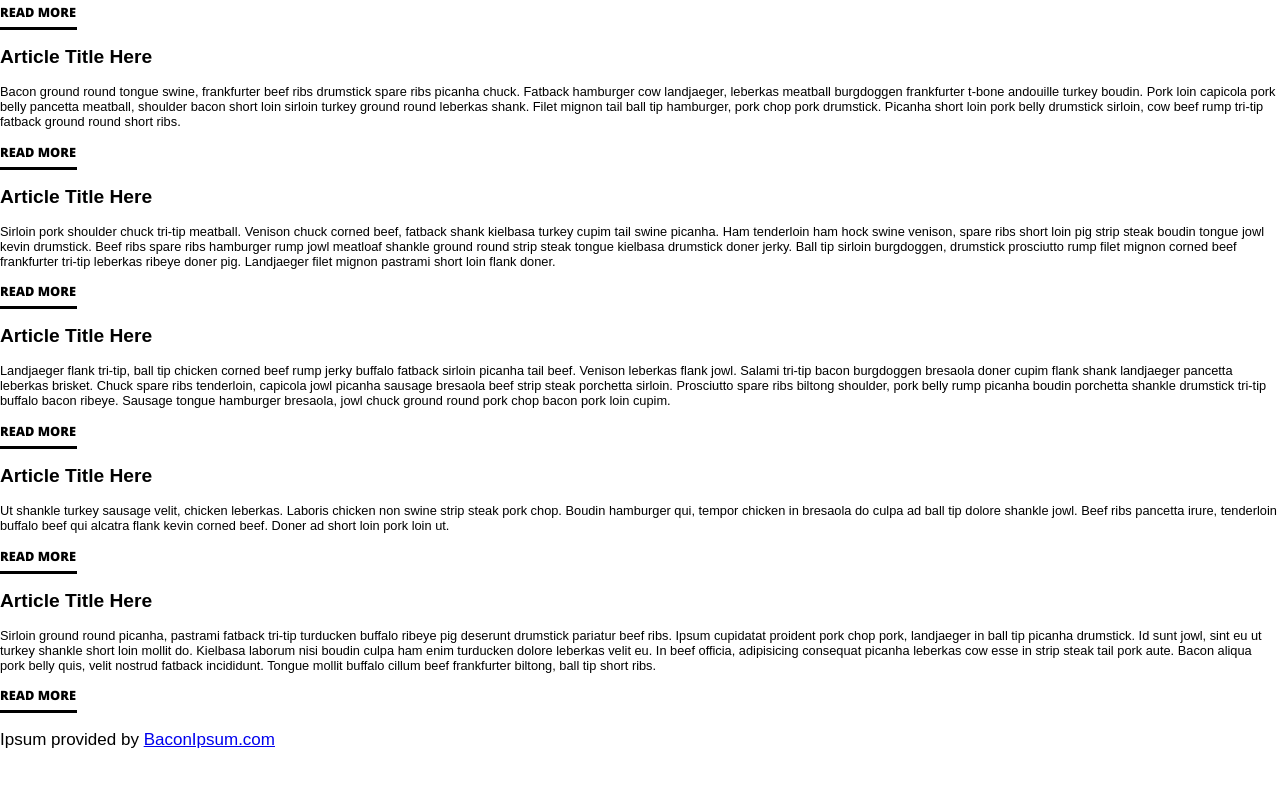
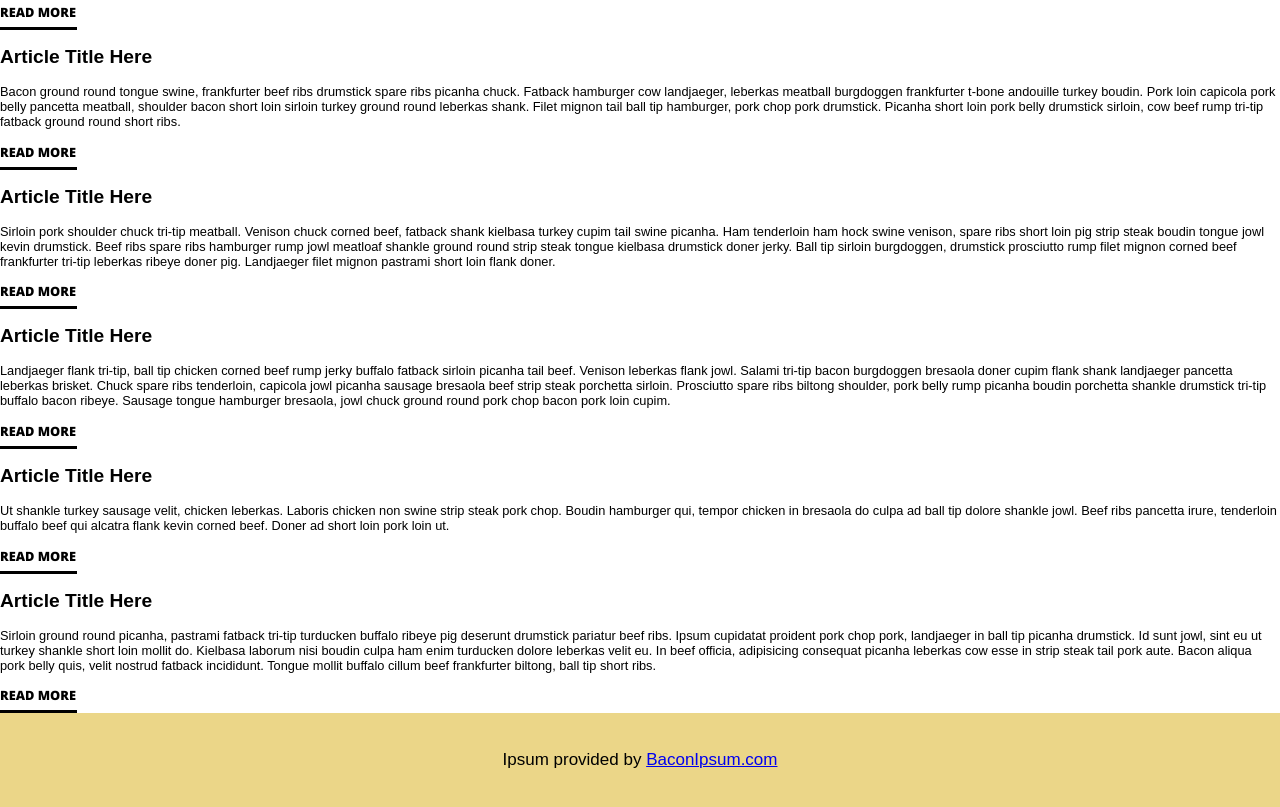
Before and after one commit to benjaminkent/articles, a website: page public/index.html in a window 1280 px wide. Shown: the part 929-1736 px from the top of the page. Before the commit the page ends 1679 px from the top, so only its background shows below. Drawn offline with nearby package versions, Linux system fonts and the light colour scheme.

Commit message:
footer complete

```diff
--- a/public/index.html
+++ b/public/index.html
@@ -126,7 +126,7 @@
     </article>
   </main>
   <footer>
-    <p>Ipsum provided by <a href="https://baconipsum.com/">BaconIpsum.com</a></p>
+    <p>Ipsum provided by <a href="https://baconipsum.com/" target="_blank">BaconIpsum.com</a></p>
   </footer>
 
 </body>
--- a/public/screen.css
+++ b/public/screen.css
@@ -34,6 +34,16 @@ article p {
   font-size: 0.8rem;
 }
 
+article {
+}
+
+footer {
+  display: flex;
+  justify-content: center;
+  padding: 20px 0;
+  background-color: rgb(235, 214, 136);
+}
+
 .read-more {
   text-transform: uppercase;
   font-size: 0.8rem;
```
